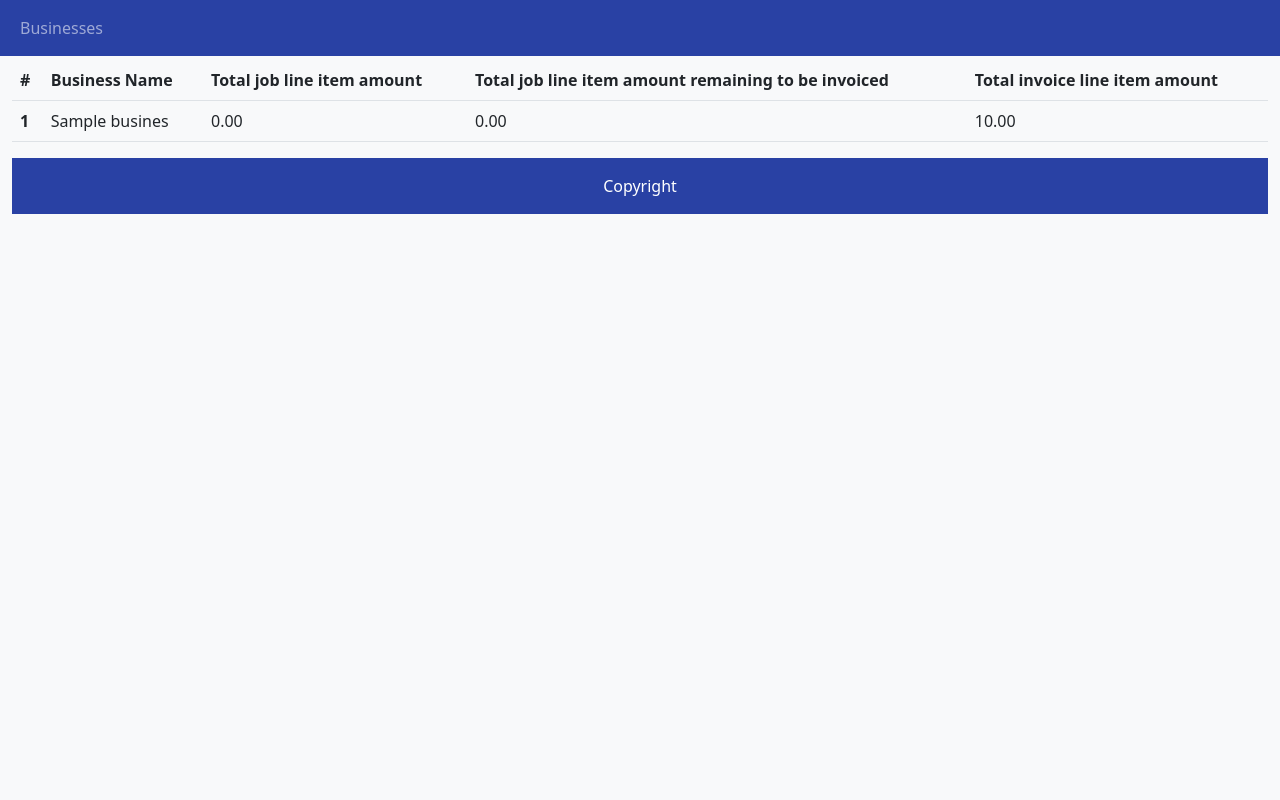
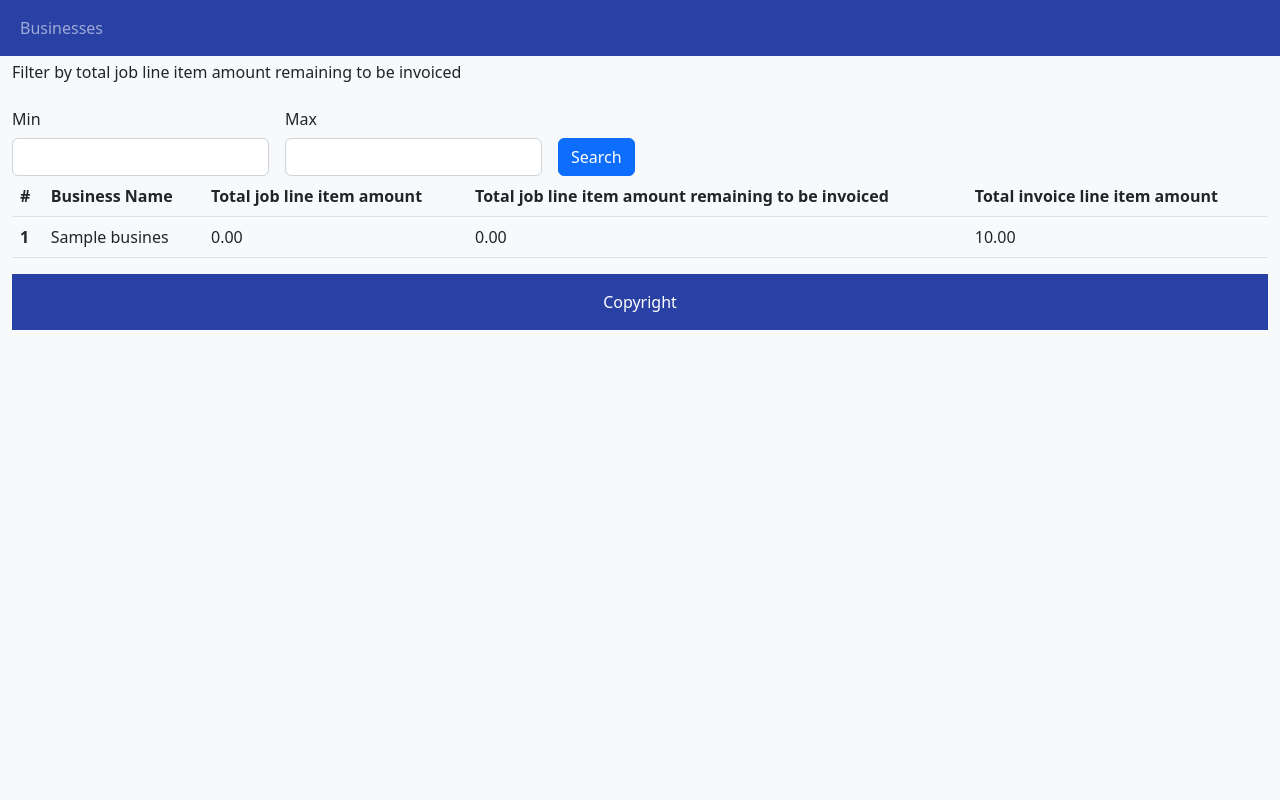
Before and after one commit to thamilton2567/reporting-django-test-app, a Django app: page / in a window 1280 px wide. Run offline with Django 4.2, Linux system fonts and the light colour scheme; tables that the repository leaves empty hold one stand-in row (values such as "Sample post"); data that the repository does not hold is empty; some libraries are stand-ins or nearby versions.

Commit message:
add filter form to complete task 3

```diff
--- /dev/null
+++ b/reporting/forms.py
@@ -0,0 +1,6 @@
+from django import forms
+
+class FilterForm(forms.Form):
+
+    min = forms.DecimalField(max_digits=20, decimal_places=2)
+    max = forms.DecimalField(max_digits=20, decimal_places=2)
--- a/reporting/templates/index.html
+++ b/reporting/templates/index.html
@@ -6,6 +6,23 @@ Home page
 
 {% block content %}
   <table class="table">
+    <form name="filterForm" action="{% url 'index' %}" method="POST">
+      {% csrf_token %}
+      <p>Filter by total job line item amount remaining to be invoiced</p>
+      <div class="row g-3 align-items-end">
+        <div class="col-auto">
+          <label for="minimumValue" class="col-form-label">Min</label>
+          <input type="number" class="form-control" id="minimumValue" name="min" min="0">
+        </div>
+        <div class="col-auto">
+          <label for="maximumValue" class="col-form-label">Max</label>
+          <input type="number" class="form-control" id="maximumValue" name="max" min="0">
+        </div>
+        <div class="col-auto">
+          <button type="submit" class="btn btn-primary">Search</button>
+        </div>
+      </div>
+    </form>
     <thead class="thead-dark">
         <tr>
             <th scope="col">#</th>
--- a/reporting/views.py
+++ b/reporting/views.py
@@ -12,6 +12,16 @@ def index(request):
               .annotate(total_invoice_line_item_amount=Sum("invoices__lineitem__amount")) \
               .order_by('-total_job_line_item_amount_remaining_to_be_invoiced', 'name')
 
+  if request.method == "POST":
+      #Get the posted form
+      MyDataForm = FilterForm(request.POST)
+
+      if MyDataForm.is_valid():
+        min = MyDataForm.cleaned_data['min']
+        max = MyDataForm.cleaned_data['max']
+        if max > min:
+          customers = customers.filter(total_job_line_item_amount_remaining_to_be_invoiced__gt=min, total_job_line_item_amount_remaining_to_be_invoiced__lt=max)
+
   context = {
     "customers": customers
   }
```
